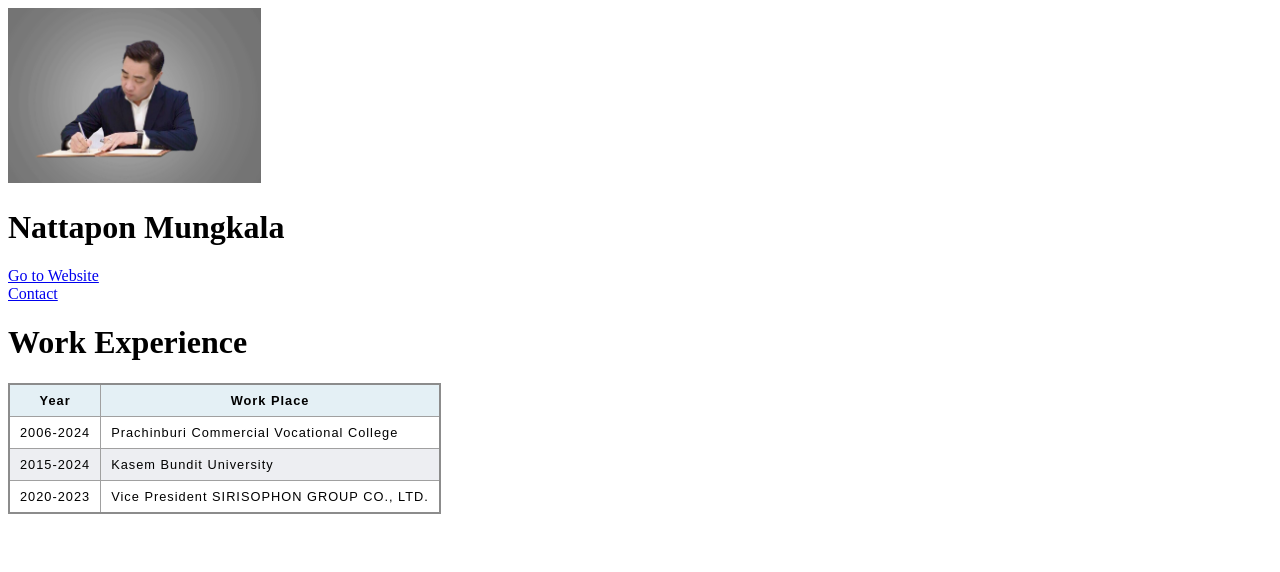
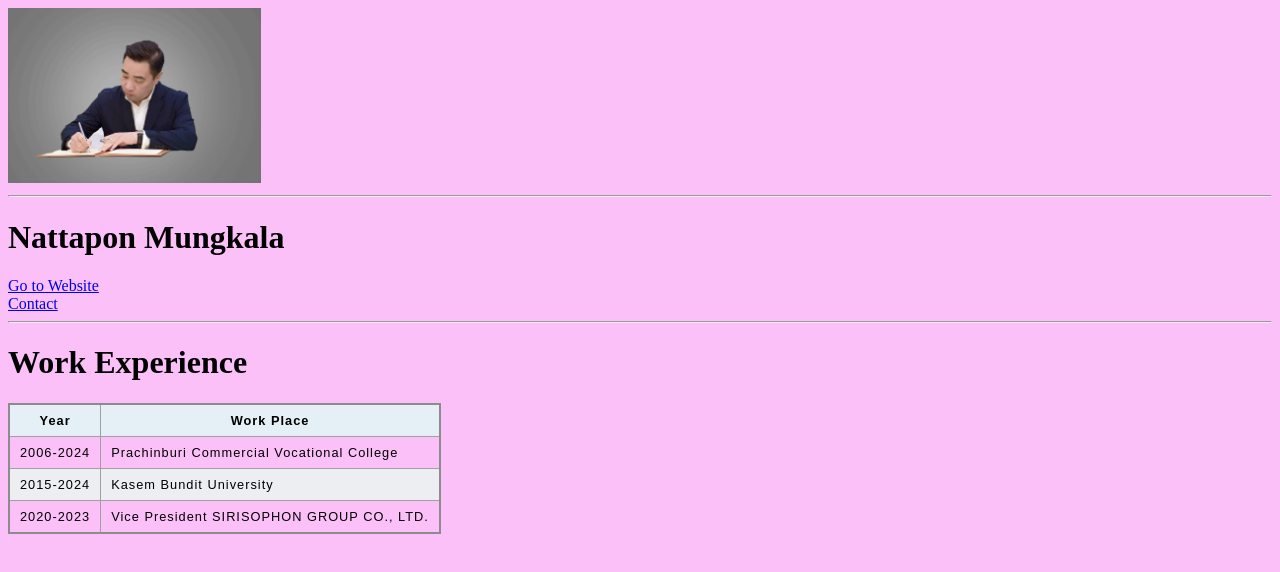
Before and after one commit to lablelay/MyPage2024, a plain HTML site: page index.html in a window 1280 px wide. Drawn offline with Linux system fonts and the light colour scheme.

Commit message:
Add files via upload

```diff
--- a/index.html
+++ b/index.html
@@ -6,12 +6,16 @@
     <title>Index</title>
     <link rel="stylesheet" href = "styles.css">
 </head>
-<body>
-    <img src="name.jpg"alt="" style="width: 20%; height: 20%;">
+<body style="background-color:rgb(252, 192, 249);">
+    <img src="M.jpg"alt="" style="width: 20%; height: 20%;">
+    <hr style=“border-style: dotted;”>
     <h1>Nattapon Mungkala</h1>
     <a href = "http://www.panichprachin.ac.th"> Go to Website
     <br>
     <a href = "contact.html"> Contact </a>
+
+    <hr style=“border-style: dotted;”>
+
 
 <h1>Work Experience</h1>
 <!--
@@ -21,7 +25,6 @@
   <li>2023-2024 : Vice President SIRISOPHON GROUP CO., LTD.</li>
 </ul>
 -->
-
 <table>
     <thead>
         <tr>
```
Also changed, not shown: contact.html (+1 -1 lines).
